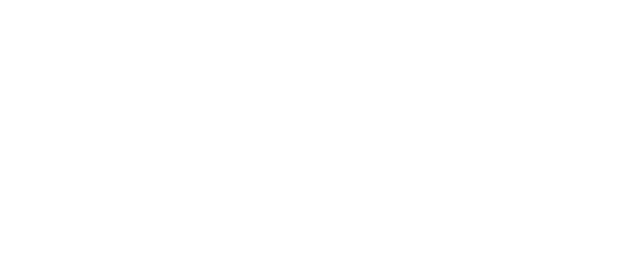
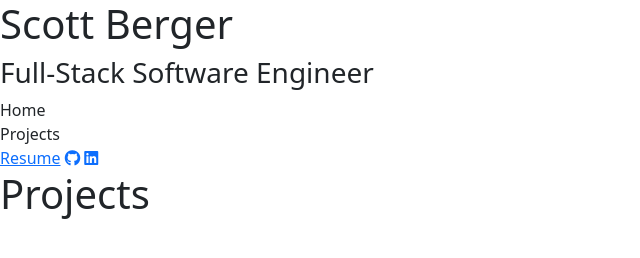
Before and after one commit to sberger94/Portfolio, a plain HTML site: page views/projects.html in a window 1280 px wide. Shown: the whole page, without its empty margins (0-640 px from the left). Drawn offline with nearby package versions, Linux system fonts and the light colour scheme.

Commit message:
Added links and initialized bootstrap

```diff
--- a/views/index.html
+++ b/views/index.html
@@ -5,16 +5,21 @@
     <meta http-equiv="X-UA-Compatible" content="IE=edge">
     <meta name="viewport" content="width=device-width, initial-scale=1.0">
     <link rel="stylesheet" href="../style.css">
+    <link href="https://cdn.jsdelivr.net/npm/bootstrap@5.2.0-beta1/dist/css/bootstrap.min.css" rel="stylesheet" integrity="sha384-0evHe/X+R7YkIZDRvuzKMRqM+OrBnVFBL6DOitfPri4tjfHxaWutUpFmBp4vmVor" crossorigin="anonymous">
+    <script src="https://kit.fontawesome.com/2f9d6d26be.js" crossorigin="anonymous"></script>
     <title>Home</title>
 </head>
 <body>
-    <h1>Howdy</h1>
+    <h1>Scott Berger</h1>
+    <h3>Full-Stack Software Engineer</h3>
     <nav>
-        <!-- about/home -->
-        <!-- projects -->
-        <!-- resume -->
-        <!-- github link(icon) -->
-        <!-- linkedin link(icon) -->
+        <a href="/views/index.html" class="nav-link">Home</a>
+        <a href="/views/projects.html" class="nav-link">Projects</a>
+        <!-- <a href="/views/resume.html" class="nav-link">Resume</a> -->
+        <object data="Resume2022.pdf" type="application/pdf"><a href="/static/Resume2022.pdf">Resume</a></object>
+        <a href="https://github.com/sberger94" class="nav-icon" target="_blank" rel="noopener noreferrer"><i class="fa-brands fa-github"></i></a>
+        <a href="https://www.linkedin.com/in/slberger/" class="nav-icon" target="_blank" rel="noopener noreferrer"><i class="fa-brands fa-linkedin"></i></a>
     </nav>
+    <script src="https://cdn.jsdelivr.net/npm/bootstrap@5.2.0-beta1/dist/js/bootstrap.bundle.min.js" integrity="sha384-pprn3073KE6tl6bjs2QrFaJGz5/SUsLqktiwsUTF55Jfv3qYSDhgCecCxMW52nD2" crossorigin="anonymous"></script>
 </body>
 </html>
--- a/views/projects.html
+++ b/views/projects.html
@@ -0,0 +1,26 @@
+<!DOCTYPE html>
+<html lang="en">
+<head>
+    <meta charset="UTF-8">
+    <meta http-equiv="X-UA-Compatible" content="IE=edge">
+    <meta name="viewport" content="width=device-width, initial-scale=1.0">
+    <link rel="stylesheet" href="../style.css">
+    <link href="https://cdn.jsdelivr.net/npm/bootstrap@5.2.0-beta1/dist/css/bootstrap.min.css" rel="stylesheet" integrity="sha384-0evHe/X+R7YkIZDRvuzKMRqM+OrBnVFBL6DOitfPri4tjfHxaWutUpFmBp4vmVor" crossorigin="anonymous">
+    <script src="https://kit.fontawesome.com/2f9d6d26be.js" crossorigin="anonymous"></script>
+    <title>Projects</title>
+</head>
+<body>
+    <h1>Scott Berger</h1>
+    <h3>Full-Stack Software Engineer</h3>
+    <nav>
+        <a href="/views/index.html" class="nav-link">Home</a>
+        <a href="/views/projects.html" class="nav-link">Projects</a>
+        <!-- <a href="/views/resume.html" class="nav-link">Resume</a> -->
+        <object data="Resume2022.pdf" type="application/pdf"><a href="/static/Resume2022.pdf">Resume</a></object>
+        <a href="https://github.com/sberger94" class="nav-icon" target="_blank" rel="noopener noreferrer"><i class="fa-brands fa-github"></i></a>
+        <a href="https://www.linkedin.com/in/slberger/" class="nav-icon" target="_blank" rel="noopener noreferrer"><i class="fa-brands fa-linkedin"></i></a>
+    </nav>
+    <h1>Projects</h1>
+    <script src="https://cdn.jsdelivr.net/npm/bootstrap@5.2.0-beta1/dist/js/bootstrap.bundle.min.js" integrity="sha384-pprn3073KE6tl6bjs2QrFaJGz5/SUsLqktiwsUTF55Jfv3qYSDhgCecCxMW52nD2" crossorigin="anonymous"></script>
+</body>
+</html>
```
Also changed, not shown: views/resume.html (deleted), 1 other file.
